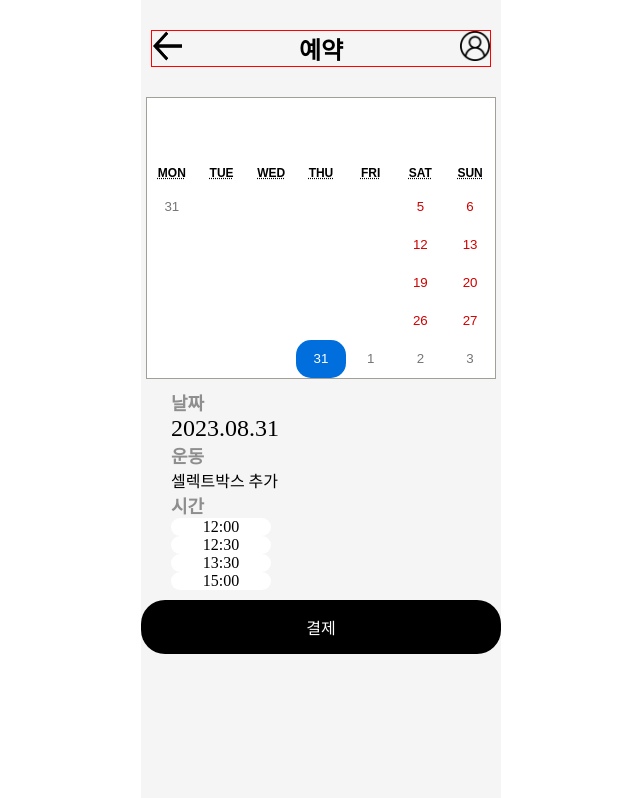
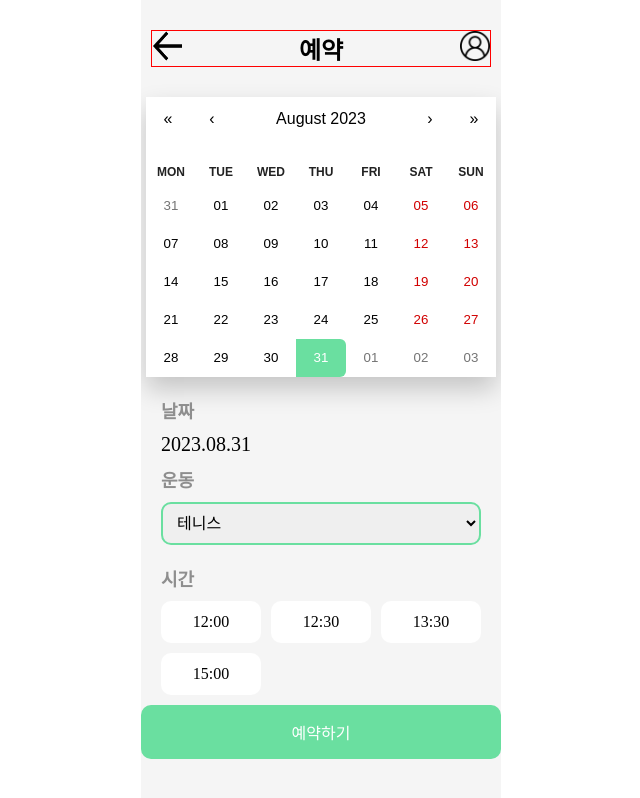
Before and after one commit to 4tar1p/4tar1p-frontend, a React (Create React App) app: page /reservation in a window 1280 px wide. Shown: the whole page, without its empty margins (319-959 px from the left). Built offline with nearby package versions, Linux system fonts and the light colour scheme; a web font is replaced by a local one.

Commit message:
[fix] Calendar css 수정

```diff
--- a/src/App.js
+++ b/src/App.js
@@ -11,6 +11,7 @@ import MyPage from 'pages/MyPage';
 import BuyingCompletion from 'pages/BuyingCompletion';
 import ReservationCompletion from 'pages/ReservationCompletion';
 import Reservation from 'pages/Reservation';
+import 'react-calendar/dist/Calendar.css';
 
 function App() {
   return (
--- a/src/components/styles/RadiusRect.css
+++ b/src/components/styles/RadiusRect.css
@@ -2,6 +2,6 @@
   display: flex;
   justify-content: space-around;
   align-items: center;
-  border-radius: 24px;
+  border-radius: 10px;
   box-sizing: border-box;
 }
--- a/src/pages/Reservation.js
+++ b/src/pages/Reservation.js
@@ -2,24 +2,20 @@ import React, { useState } from 'react';
 import './styles/Reservation.css';
 import { useNavigate } from 'react-router-dom';
 import Calendar from 'react-calendar';
-import 'react-calendar/dist/Calendar.css';
+// import 'react-calendar/dist/Calendar.css';
 import moment from 'moment';
 import RadiusRect from 'components/RadiusRect';
 import Header from 'components/Header';
+import { useAppSelector } from 'app/hooks';
 
 const Reservation = () => {
   const navigate = useNavigate();
 
-  const handleGoHome = () => {
-    navigate('/');
-  };
+  const [value, onChange] = useState(new Date());
+  const { sportsList } = useAppSelector((state) => state.buying);
 
-  const handleReservation = () => {
-    navigate('/ui');
-  };
+  const timeList = ['12:00', '12:30', '13:30', '15:00'];
 
-  const [value, onChange] = useState(new Date());
-  const timeList = ['12:00', '12:30', '13:30', '15:00'];
   const handleReserve = () => {
     navigate('reservationcompletion');
   };
@@ -28,31 +24,41 @@ const Reservation = () => {
     <div className="page">
       <Header title={'예약'} />
       <div className="calendar_wrapper">
-        <Calendar onChange={onChange} value={value} />
+        <Calendar
+          onChange={onChange}
+          value={value}
+          formatDay={(locale, date) => moment(date).format('DD')}
+        />
       </div>
       <div className="reservation_wrapper">
         <div className="title">날짜</div>
         <div className="date">{moment(value).format('YYYY.MM.DD')}</div>
         <div className="title">운동</div>
-        <div> 셀렉트박스 추가</div>
+        <select className="reservation_sports_wrapper">
+          {sportsList.map((sports, i) => {
+            return <option key={i}>{sports.name}</option>;
+          })}
+        </select>
         <div className="title">시간</div>
         <div className="time_btn_wrapper">
           {timeList.map((time, i) => {
             return (
-              <RadiusRect key={i} width="100px">
-                <div>{time}</div>
-              </RadiusRect>
+              <div key={i}>
+                <RadiusRect width="100px" height="42px">
+                  <div>{time}</div>
+                </RadiusRect>
+              </div>
             );
           })}
         </div>
       </div>
       <RadiusRect
         height="54px"
-        backgroundColor="black"
+        backgroundColor="#6adfa0"
         color="white"
         onClick={handleReserve}
       >
-        <div>결제</div>
+        <div>예약하기</div>
       </RadiusRect>
     </div>
   );
--- a/src/pages/styles/Buying.css
+++ b/src/pages/styles/Buying.css
@@ -39,7 +39,7 @@
   padding-right: 10px;
 }
 
-button {
+/* button {
   display: inline-block;
   background-color: #6adfa0;
   padding: 5px 10px;
@@ -48,15 +48,16 @@ button {
   font-weight: bold;
   border: none;
   font-size: 1.5em; /* 폰트 크기 H2랑 동일하게 */
-}
+/* } */
+*/
 
-select {
+/* select {
   padding: 10px;
   font-size: 1em;
   margin-top: 50px;
   margin-bottom: 10px;
   width: 100%;
-}
+} */
 
 .countAlertMessage {
   color: red;
--- a/src/pages/styles/Reservation.css
+++ b/src/pages/styles/Reservation.css
@@ -15,19 +15,121 @@
   font-size: 18px;
   font-weight: var(--semibold);
   color: #8e8e8e;
+  margin: 10px 0;
 }
 
 .calendar_wrapper {
   margin: 0 auto;
 }
 .reservation_wrapper {
-  margin: 10px 30px;
+  margin: 10px 20px;
 }
 
 .date {
-  font-size: 24px;
+  font-size: 20px;
 }
 .time_btn_wrapper {
   display: grid;
-  grid-template-rows: 1fr 1fr 1fr;
+  grid-template-columns: 1fr 1fr 1fr;
+  gap: 10px;
 }
+
+.reservation_sports_wrapper {
+  padding: 10px;
+  font-size: 1em;
+  /* margin-top: 50px; */
+  margin-bottom: 10px;
+  width: 100%;
+  border: 2px solid #6adfa0;
+  border-radius: 10px;
+}
+
+.react-calendar {
+  width: 400px;
+  max-width: 100%;
+  background-color: #fff;
+  color: #222;
+  /* border-radius: 8px; */
+  border: none !important;
+  box-shadow: 0 12px 24px rgba(0, 0, 0, 0.2);
+  font-family: Arial, Helvetica, sans-serif;
+  line-height: 1.125em;
+}
+.react-calendar__navigation button {
+  /* color: #6f48eb; */
+  min-width: 44px;
+  background: none;
+  font-size: 16px;
+  margin-top: 8px;
+}
+.react-calendar__navigation button:enabled:hover,
+.react-calendar__navigation button:enabled:focus {
+  background-color: #f8f8fa;
+}
+.react-calendar__navigation button[disabled] {
+  background-color: #f0f0f0;
+}
+abbr[title] {
+  text-decoration: none;
+}
+/* .react-calendar__month-view__days__day--weekend {
+  color: #d10000;
+ } */
+.react-calendar__tile:enabled:hover,
+.react-calendar__tile:enabled:focus {
+  background: #f8f8fa;
+  color: #6adfa0;
+  border-radius: 6px;
+}
+.react-calendar__tile--now {
+  background: #f8f8fa !important;
+  border-radius: 6px;
+  font-weight: bold;
+  color: black;
+}
+.react-calendar__tile--now:enabled:hover,
+.react-calendar__tile--now:enabled:focus {
+  background: #6adfa0;
+  border-radius: 6px;
+  font-weight: bold;
+  color: #6adfa0;
+}
+.react-calendar__tile--hasActive:enabled:hover,
+.react-calendar__tile--hasActive:enabled:focus {
+  background: #f8f8fa;
+}
+.react-calendar__tile--active {
+  background: #6adfa0 !important;
+  border-radius: 6px;
+  font-weight: bold;
+  color: white;
+}
+.react-calendar__tile--active:enabled:hover,
+.react-calendar__tile--active:enabled:focus {
+  background: #6adfa0;
+  color: white;
+}
+.react-calendar--selectRange .react-calendar__tile--hover {
+  background-color: #f8f8fa;
+}
+.react-calendar__tile--range {
+  background: #f8f8fa;
+  color: black;
+  border-radius: 0;
+}
+.react-calendar__tile--rangeStart {
+  border-top-right-radius: 0;
+  border-bottom-right-radius: 0;
+  border-top-left-radius: 6px;
+  border-bottom-left-radius: 6px;
+  background: #6adfa0;
+  color: white;
+}
+.react-calendar__tile--rangeEnd {
+  border-top-left-radius: 0;
+  border-bottom-left-radius: 0;
+  border-top-right-radius: 6px;
+  border-bottom-right-radius: 6px;
+  background: #6adfa0;
+  color: white;
+}
```
